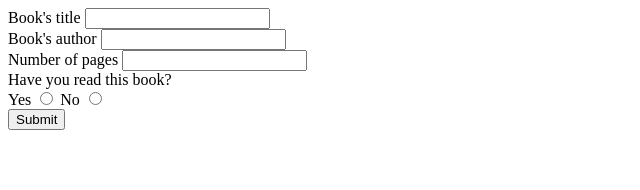
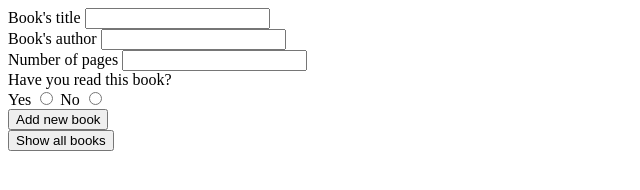
Before and after one commit to CieniuchOliwia/odin-library, a plain HTML site: page index.html in a window 1280 px wide. Shown: the whole page, without its empty margins (0-640 px from the left). Drawn offline with Linux system fonts and the light colour scheme.

Commit message:
new button and div for display all books

```diff
--- a/index.html
+++ b/index.html
@@ -33,9 +33,15 @@
         <input type="radio" name="readOrNot" id="unread" value="no">
 
         <div>
-            <button type="button" id="btn">Submit</button>
+            <button type="button" id="addNewBook">Add new book</button>
         </div>
     </form>
+    <div>
+        <button type="button" id="showBooks">Show all books</button>
+    </div>
+    <div id="placeForBooks">
+
+    </div>
 
 </body>
 
```
